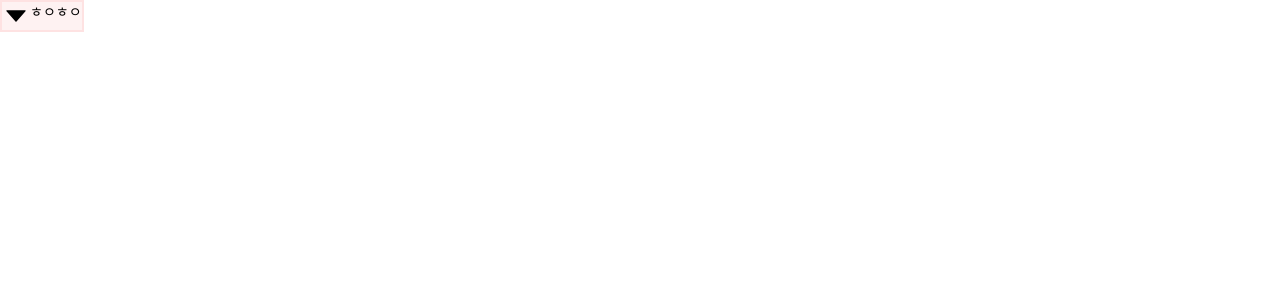
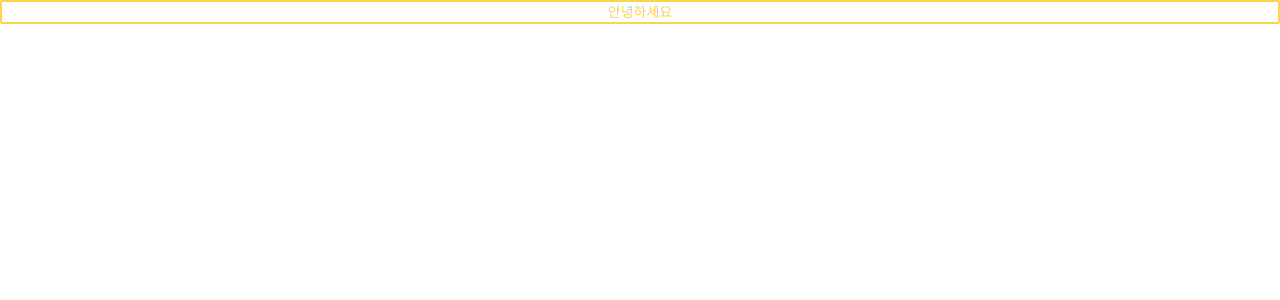
Before and after one commit to blkaka66/lolgg, a React (Vite) app: page / in a window 1280 px wide. Shown: the top 300 px of the page. Built offline with nearby package versions, Linux system fonts and the light colour scheme.

Commit message:
9/14 수업 이후 커밋

```diff
--- a/src/App.tsx
+++ b/src/App.tsx
@@ -10,14 +10,7 @@ function App() {
 
 
        // <div className="border-4 border-red-100 relative h-screen text-center p-10 text-xl">
-            <ButtonComponent
-                text="ㅎㅇㅎㅇ"
-                buttonSize = "4"
-                textSize = "text-sm"
-                icon={<AiFillCaretDown />}
-                iconPosition="before"
-                onClick={onclick11}
-            />
+            <ButtonComponent variant="outlined" widthSize={"full"}>안녕하세요</ButtonComponent>
 
       // </div>
             )
--- a/src/components/button/button.tsx
+++ b/src/components/button/button.tsx
@@ -1,42 +1,82 @@
-import React from 'react';
+import React, {useEffect, useState} from 'react';
+// import '../../index.css'
+
+// small, medium, large
 
 interface ButtonProps {
-    text: string;
-    buttonSize: string;
-    textSize: string;
-    icon: JSX.Element ;
-    iconSize: string;
-    iconPosition: string;
-    isDisabled: boolean;
-    onClick: () => void;
+    // pre - set 3가지 : 테두리 없는것 (텍스트만 있는 버튼), 테두리만 색이 있는것, 색이 채워져있는것
+    variant?: 'text' | 'outlined' | 'contained'
+
+    text?: string;
+    buttonSize?: string;
+    // small: padding: 4px, textSize: 10px
+    // medium: padding: 4px 4px, textSize: 12px
+    // large: padding: 8px 12px, textSize: 14px
+    textSize?: string;
+    padding?: string;
+    widthSize?: 'full' | 'fit' | number
+
+    icon?: JSX.Element ;
+    iconSize?: string;
+    iconPosition?: string;
+    isDisabled?: boolean;
+    onClick?: () => void;
+    children?: React.ReactNode;
 }
 
+type ButtonStyle = {
+  width?: string | undefined
+}
+// 1: width: 30px, height: 20px;
+
+// width: fix 된 사이즈 / Content에 맞추거나 / 100%
 const ButtonComponent = ({
-                             text = "",
-                             buttonSize = "12px",
+  variant = "text",
                              textSize = "text-sm",
+                             widthSize = "fit",
                              icon = null,
                              iconSize = "28px",
                              iconPosition = "before",
                              isDisabled = false,
-                             onClick = () => {}
+                             onClick = () => { console.log( 'click!' )},
+  children
                          }: ButtonProps) => {
-    const buttonStyle = {
-        width: buttonSize,
-        height: buttonSize,
-    };
 
-    const buttonClasses = `flex flex-auto border-2 border-red-100 bg-red-50`;
+  const [style, setStyle] = useState<ButtonStyle>({})
+  useEffect(() => {
+    let width: string | undefined = undefined;
+    let border: string = '';
+    switch (variant) {
+      case 'text':
+        width = undefined;
+        border = '0px';
+    }
+    switch (widthSize) {
+      case 'full': width = '100%'; break;
+      case 'fit': break;
+      default:
+        width = `${widthSize}px`
+    }
+    setStyle(prev => {
+      return {
+        ...prev,
+        width
+      }
+    })
+  }, [widthSize])
+
+    // const buttonClasses = `flex flex-auto border-2 border-red-100 bg-red-50 items-center text-center justify-center`;
+    const buttonClasses = `button ${variant}`
 
     return (
         <button
-            style={buttonStyle}
+            style={style}
             className={buttonClasses}
             disabled={isDisabled}
             onClick={onClick}
         >
             {icon && iconPosition === "before" && <span style={{ fontSize: iconSize }}>{icon}</span>}
-            {textSize !== "none" && <span className={`${textSize}`}>{text}</span>}
+            {textSize !== "none" && <span className={`${textSize}`}>{children}</span>}
             {icon && iconPosition === "after" && <span style={{ fontSize: iconSize }}>{icon}</span>}
         </button>
     );
--- a/src/index.css
+++ b/src/index.css
@@ -38,3 +38,16 @@ body {
 .rotate-y-180 {
   transform: rotateY(180deg);
 }
+
+.button {
+  @apply flex justify-center items-center rounded-sm
+}
+.button.outlined {
+  @apply border-2 bg-transparent border-amber-300 text-amber-300
+}
+.button.text {
+  @apply border-0 bg-transparent text-amber-300
+}
+.button.contained {
+  @apply border-0 bg-amber-300 text-white
+}
--- a/src/main.tsx
+++ b/src/main.tsx
@@ -2,7 +2,7 @@ import React from 'react'
 import ReactDOM from 'react-dom/client'
 import App from './App.tsx'
 import './index.css'
-import button from "./components/button/button";
+// import button from "./components/button/button";
 
 ReactDOM.createRoot(document.getElementById('root')!).render(
     <>
--- a/tailwind.config.js
+++ b/tailwind.config.js
@@ -1,6 +1,6 @@
 /** @type {import('tailwindcss').Config} */
 module.exports = {
-  content: ["./src/**/*.{html,tsx,ts}"],
+  content: ["./src/**/*.{js,jsx,html,tsx,ts}"],
   theme: {
     extend: {},
   },
--- a/tsconfig.json
+++ b/tsconfig.json
@@ -18,7 +18,8 @@
     "strict": true,
     "noUnusedLocals": true,
     "noUnusedParameters": true,
-    "noFallthroughCasesInSwitch": true
+    "noFallthroughCasesInSwitch": true,
+    "allowSyntheticDefaultImports": true
   },
   "include": ["src"],
   "references": [{ "path": "./tsconfig.node.json" }]
```
